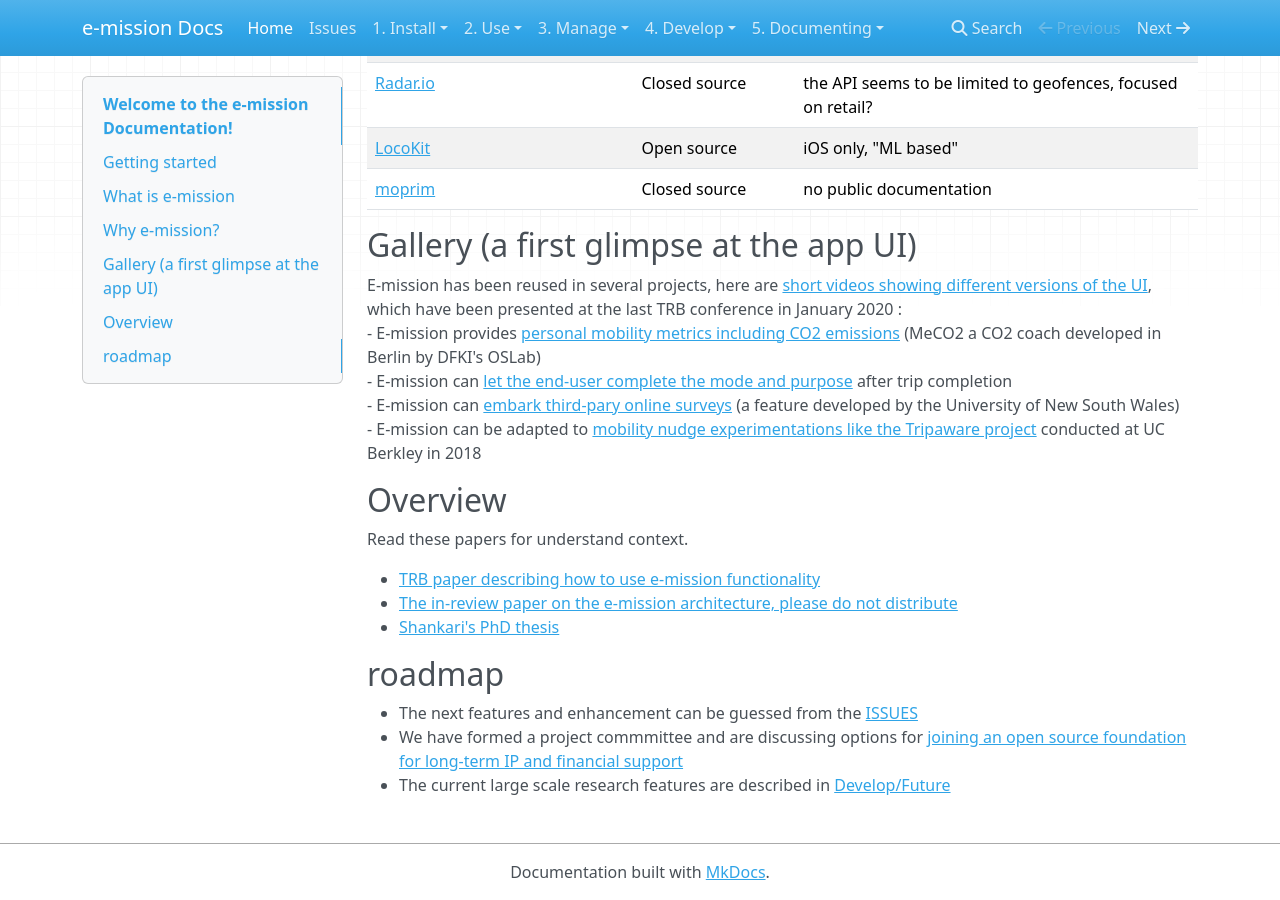
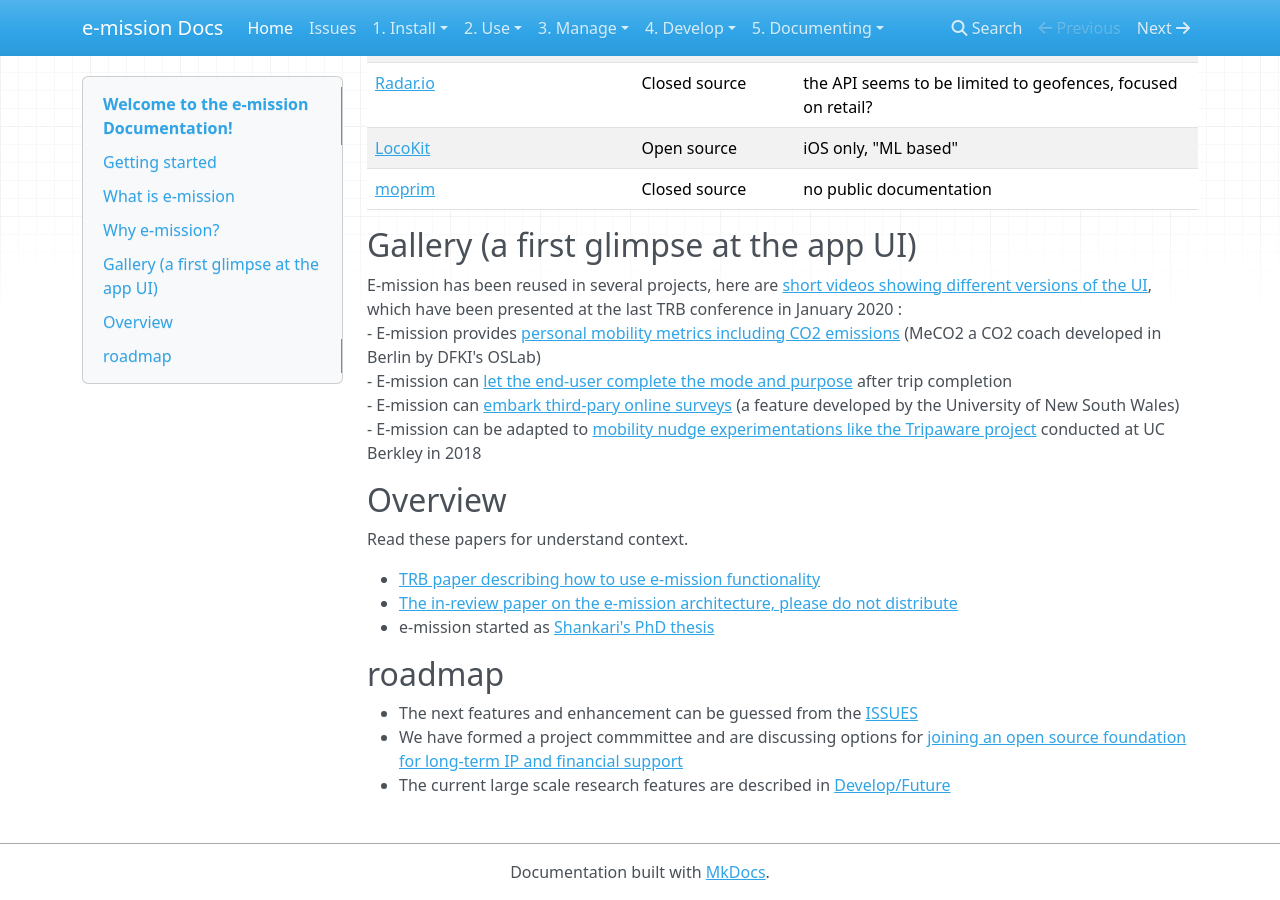
Before and after one commit to e-mission/e-mission-docs, an MkDocs documentation site: the page built from docs/README.md, in a window 1280 px wide and 900 px high, scrolled down 1815 px. Built offline with MkDocs 1.6.1, drawn with Linux system fonts in a browser that asks for light colours; nearby versions of some CDN libraries.

Commit message:
Update text around PhD thesis

```diff
--- a/docs/README.md
+++ b/docs/README.md
@@ -54,7 +54,7 @@ Read these papers for understand context.
 
 - [TRB paper describing how to use e-mission functionality](https://people.eecs.berkeley.edu/~shankari/emission_trb_2017_paper.pdf)
 - [The in-review paper on the e-mission architecture, please do not distribute](https://people.eecs.berkeley.edu/~shankari/em-arch.pdf)
-- [Shankari's PhD thesis](https://www2.eecs.berkeley.edu/Pubs/TechRpts/2019/EECS-2019-180.html)
+- e-mission started as [Shankari's PhD thesis](https://www2.eecs.berkeley.edu/Pubs/TechRpts/2019/EECS-2019-180.html)
 
 ## roadmap
 - The next features and enhancement can be guessed from the [ISSUES](https://github.com/e-mission/e-mission-docs/issues)
```
